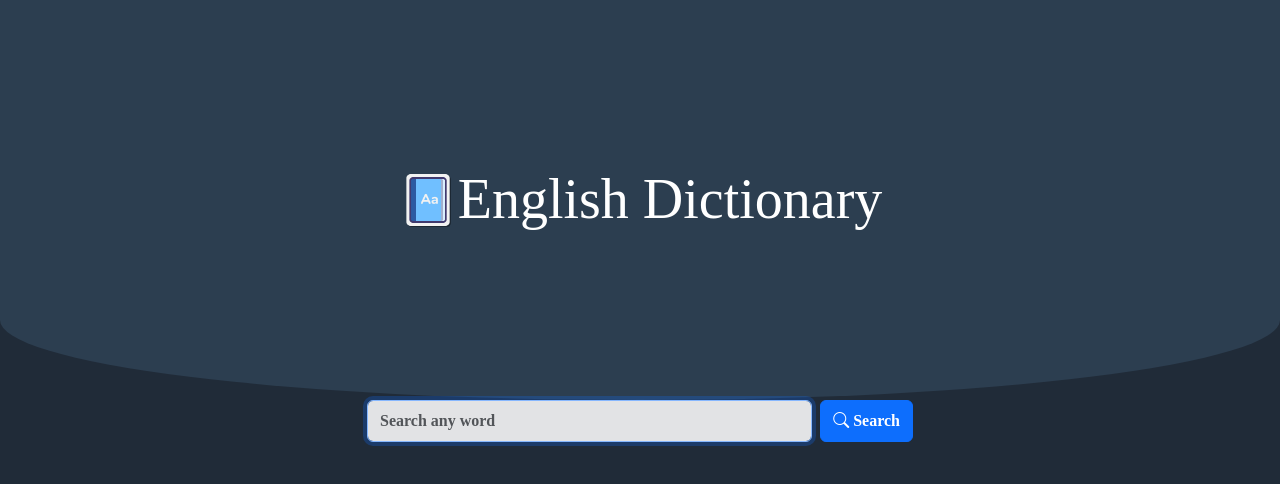
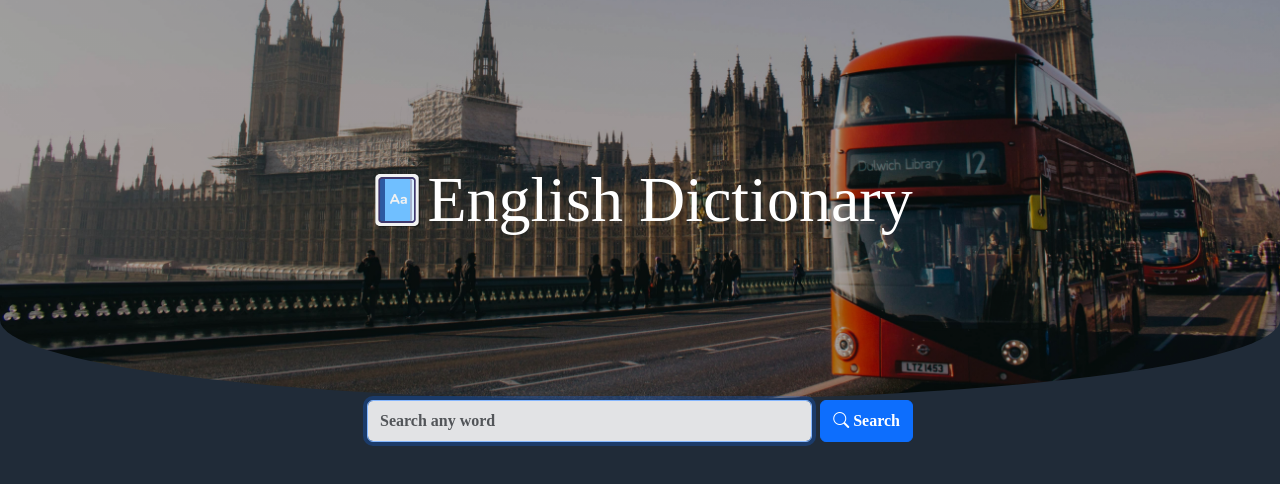
Before and after one commit to MFabri31/english-dictionary, a React (Vite) app: page / in a window 1280 px wide. Shown: the top 484 px of the page. Built offline with nearby package versions, Linux system fonts and the light colour scheme.

Commit message:
add bg image to  the header

```diff
--- a/src/components/Header.jsx
+++ b/src/components/Header.jsx
@@ -2,9 +2,9 @@ import Logo from "../assets/icons/icon-dictionary-2.png";
 
 const Header = () => {
   return (
-    <header className="d-flex align-items-center justify-content-center py-5 curved">
+    <header className="d-flex align-items-center justify-content-center py-5 curved header">
       <img src={Logo} alt="icon dictionary" width="60px" />
-      <h1 className="display-4 m-0">English Dictionary</h1>
+      <h1 className="display-3 m-0">English Dictionary</h1>
     </header>
   );
 };
--- a/src/main.jsx
+++ b/src/main.jsx
@@ -1,6 +1,6 @@
 import React from "react";
 import ReactDOM from "react-dom/client";
-import "./style.css";
+import "./styles.css";
 import App from "./App.jsx";
 
 ReactDOM.createRoot(document.getElementById("root")).render(
--- a/src/style.css
+++ b/src/styles.css
@@ -21,3 +21,11 @@ body {
   border-bottom-left-radius: 50% 20%;
   border-bottom-right-radius: 50% 20%;
 }
+
+.header {
+  background-image: linear-gradient(rgba(0, 0, 0, 0.35), rgba(0, 0, 0, 0.35)),
+    url("./assets/images/header-img.jpg");
+  background-position: bottom center;
+  background-repeat: no-repeat;
+  background-size: cover;
+}
```
Also changed, not shown: src/assets/images/header-img.jpg (added).
